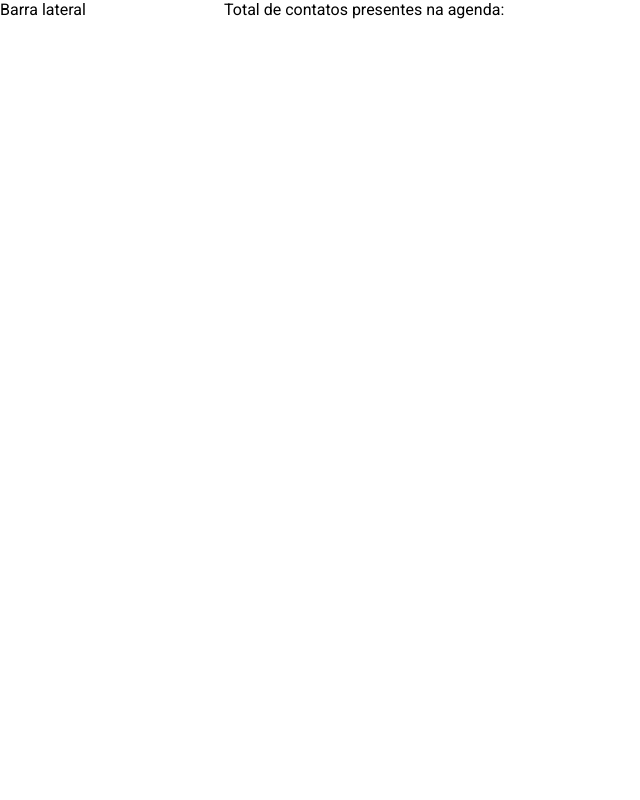
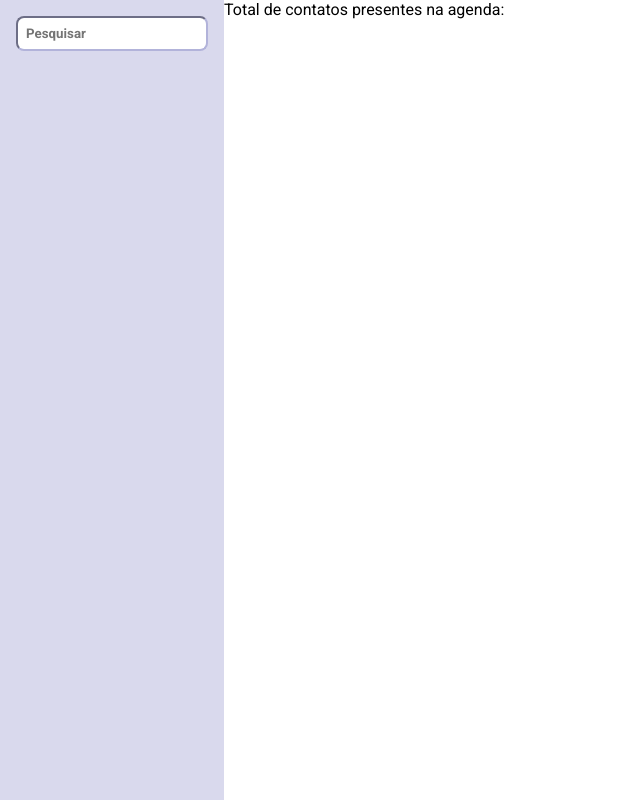
Before and after one commit to IsacPessoa/Agenda-Telefonica-Isac, a React (Create React App) app: page / in a window 1280 px wide. Shown: the whole page, without its empty margins (0-640 px from the left). Built offline with nearby package versions, Linux system fonts and the light colour scheme.

Commit message:
Estilizando barra lateral de busca

```diff
--- a/src/containers/BarraLateral/index.tsx
+++ b/src/containers/BarraLateral/index.tsx
@@ -1,3 +1,11 @@
-const BarraLateral = () => <aside>Barra lateral</aside>
+import * as S from './styles'
+
+const BarraLateral = () => (
+  <S.Aside>
+    <div>
+      <S.Campo type="text" placeholder="Pesquisar" />
+    </div>
+  </S.Aside>
+)
 
 export default BarraLateral
--- /dev/null
+++ b/src/containers/BarraLateral/styles.ts
@@ -0,0 +1,17 @@
+import styled from 'styled-components'
+
+export const Aside = styled.aside`
+  padding: 16px;
+  background-color: #d9d9ed;
+  height: 100vh;
+`
+
+export const Campo = styled.input`
+  padding: 8px;
+  border-radius: 8px;
+  font-weight: bold;
+  background-color: #fff;
+  color: #111;
+  border-color: #b2b3da;
+  width: 100%;
+`
```
